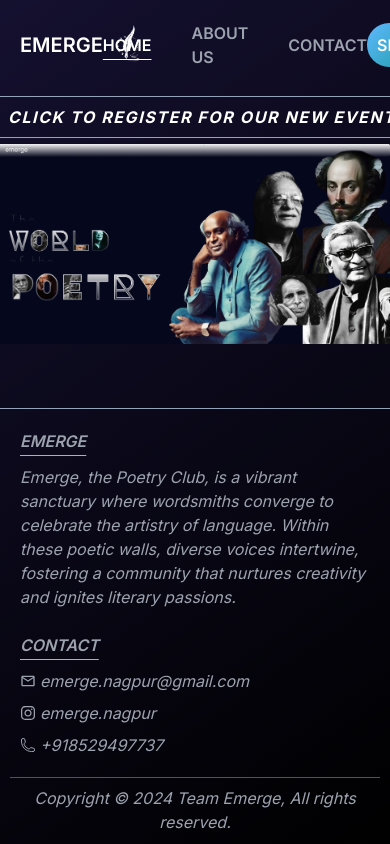
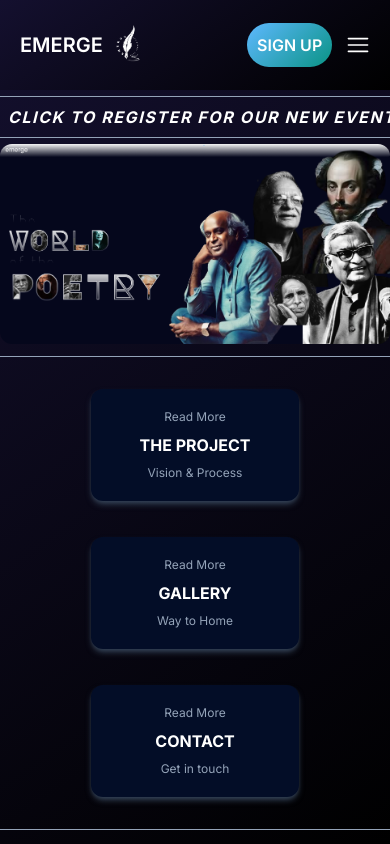
Before and after one commit to ShiwaliKarn/emerge, a Next.js app: page / in a window 390 px wide. Shown: the top 844 px of the page. Built offline with nearby package versions, Linux system fonts and the light colour scheme; no server answers.

Commit message:
navbar responsive

```diff
--- /dev/null
+++ b/app/(Pages)/gallery/page.jsx
@@ -0,0 +1,7 @@
+import React from "react";
+
+const page = () => {
+  return <div>page</div>;
+};
+
+export default page;
--- a/app/Components/Navbar.jsx
+++ b/app/Components/Navbar.jsx
@@ -8,17 +8,33 @@ import {
 } from "react-icons/io5";
 import AuthContext from "@/app/context/AuthContext.js";
 import Image from "next/image";
+import { RxHamburgerMenu } from "react-icons/rx";
+import { RxCross1 } from "react-icons/rx";
 
 const Navbar = () => {
   const [showMenu, setShowMenu] = useState(false);
   const { isAuthenticated, handleLogout } = useContext(AuthContext);
   const [activeItem, setActiveItem] = useState("HOME");
+  const [clicked, setClicked] = useState(false);
 
   const toggleMenu = () => {
     setShowMenu((prev) => !prev);
   };
-  const handleSignUpClick = () => {
-    setActiveItem("");
+  // const handleClickAnywhere = () => {
+  //   if (
+  //     activeItem != "HOME" ||
+  //     activeItem != "ABOUT US" ||
+  //     activeItem != "CONTACT"
+  //   ) {
+  //     setActiveItem("");
+  //   }
+  // };
+
+  const handleClick = () => {
+    setClicked(!clicked);
+  };
+  const closeMenu = () => {
+    setClicked(false);
   };
 
   useEffect(() => {}, [isAuthenticated]);
@@ -28,20 +44,20 @@ const Navbar = () => {
         EMERGE
         <Image src="/emergeLogo.png" alt="logo" height={50} width={50} />
       </Link>
-      <ul className="flex items-center gap-10">
-        <Link href="/">
+      <ul className={clicked ? "nav-menu active" : "nav-menu"}>
+        <Link href="/" onClick={closeMenu}>
           <li
             onClick={() => setActiveItem("HOME")}
             className={`cursor-pointer ${
               activeItem === "HOME"
-                ? "text-white underline underline-offset-8"
+                ? "text-white underline underline-offset-8 "
                 : "text-gray-400"
             }`}
           >
             HOME
           </li>
         </Link>
-        <Link href="/about">
+        <Link href="/about" onClick={closeMenu}>
           <li
             onClick={() => setActiveItem("ABOUT US")}
             className={`cursor-pointer ${
@@ -53,7 +69,7 @@ const Navbar = () => {
             ABOUT US
           </li>
         </Link>
-        <Link href="#contact">
+        <Link href="#contact" onClick={closeMenu}>
           <li
             onClick={() => setActiveItem("CONTACT")}
             className={`cursor-pointer ${
@@ -99,11 +115,16 @@ const Navbar = () => {
         </div>
       ) : (
         <Link href="/sign-up">
-          <button className="button-gradient" onClick={handleSignUpClick}>
-            SIGN UP
-          </button>
+          <button className="button-gradient">SIGN UP</button>
         </Link>
       )}
+      <div onClick={handleClick} className="sm:hidden block ml-[-23%] ">
+        {clicked ? (
+          <RxCross1 className="text-2xl" />
+        ) : (
+          <RxHamburgerMenu className="text-2xl" />
+        )}
+      </div>
     </nav>
   );
 };
--- /dev/null
+++ b/app/Components/ReadMore.jsx
@@ -0,0 +1,34 @@
+import Link from "next/link";
+
+const ReadMore = () => {
+  return (
+    <div className="container border-y border-slate-400 flex flex-wrap text-slate-400 gap-9 justify-evenly py-8 ">
+      <Link
+        href="/"
+        className="bg-[#030D27] w-52 h-28 rounded-xl flex flex-col justify-center items-center gap-2 hover:scale-105 transition shadow-md shadow-slate-700"
+      >
+        <p className="text-xs">Read More</p>
+        <h3 className="font-bold text-white">THE PROJECT</h3>
+        <p className="text-xs">Vision & Process</p>
+      </Link>
+      <Link
+        href="/gallery"
+        className="bg-[#030D27] w-52 h-28 rounded-xl flex flex-col justify-center items-center gap-2 hover:scale-105 transition shadow-md shadow-slate-700"
+      >
+        <p className="text-xs">Read More</p>
+        <h3 className="font-bold text-white">GALLERY</h3>
+        <p className="text-xs">Way to Home</p>
+      </Link>
+      <Link
+        href="#contact"
+        className="bg-[#030D27] w-52 h-28 rounded-xl flex flex-col justify-center items-center gap-2 hover:scale-105 transition shadow-md shadow-slate-700"
+      >
+        <p className="text-xs">Read More</p>
+        <h3 className="font-bold text-white">CONTACT</h3>
+        <p className="text-xs">Get in touch</p>
+      </Link>
+    </div>
+  );
+};
+
+export default ReadMore;
--- a/app/globals.css
+++ b/app/globals.css
@@ -72,3 +72,36 @@ button:active {
     opacity: 1;
   }
 }
+.nav-menu {
+  display: flex;
+  align-items: center;
+  gap: 40px;
+}
+
+@media (max-width: 640px) {
+  .nav-menu {
+    width: 300px;
+    position: fixed;
+    left: -100%;
+    top: 90px;
+    overflow-y: scroll;
+    height: 100%;
+    display: block;
+    transition: 0.3s;
+    box-shadow: -1px 20px 17px #a7979763;
+    background: black;
+    background: linear-gradient(145deg, rgb(20, 16, 47) 0%, black 100%);
+    background-size: cover;
+    background-attachment: fixed;
+    background-position: center;
+    color: white;
+  }
+  .nav-menu li {
+    margin: 57px 0px;
+    padding-left: 22px;
+  }
+  .nav-menu.active {
+    left: 0%;
+    z-index: 3;
+  }
+}
--- a/app/page.js
+++ b/app/page.js
@@ -1,5 +1,6 @@
 import Image from "next/image";
 import Link from "next/link";
+import ReadMore from "./Components/ReadMore";
 
 const Home = () => {
   return (
@@ -22,8 +23,9 @@ const Home = () => {
         width={1000}
         height={30}
         alt="poetry"
-        className="w-full"
+        className="w-full rounded-xl mb-3"
       />
+      <ReadMore />
     </div>
   );
 };
```
